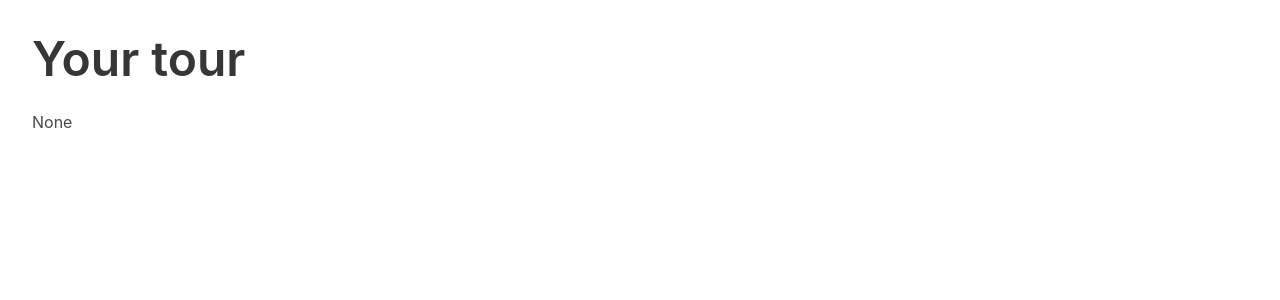
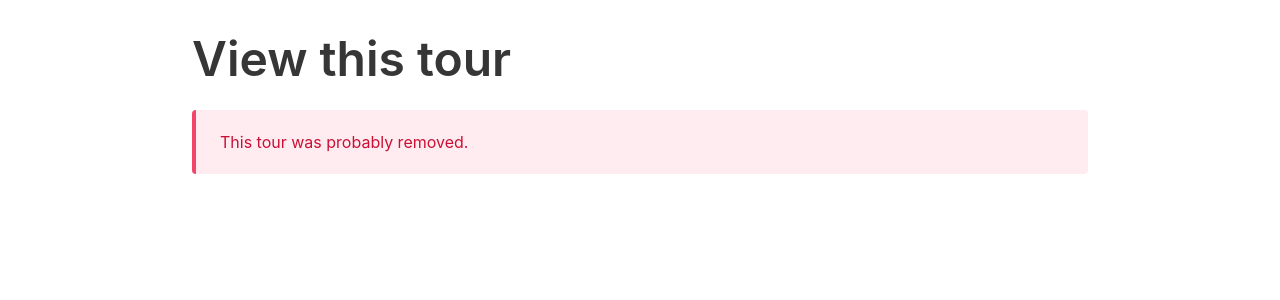
Before and after one commit to womogenes/meta-tour, a Flask app: page /tours/1 in a window 1280 px wide. Shown: the top 300 px of the page. Run offline with Flask 2, Linux system fonts and the light colour scheme; data that the repository does not hold is empty; some libraries are stand-ins or nearby versions.

Commit message:
Move driver code to __main__.py

```diff
--- /dev/null
+++ b/__main__.py
@@ -0,0 +1,12 @@
+import os
+from app import app, socketio
+
+if os.environ.get("HTTPS") == "on":
+    ssl_context = {
+        "certfile": os.path.abspath("static/server.crt"),
+        "keyfile": os.path.abspath("static/server.key")
+    }
+else:
+    ssl_context = dict()
+
+socketio.run(app, debug=True, host="0.0.0.0", log_output=False, **ssl_context)
--- a/app/__init__.py
+++ b/app/__init__.py
@@ -9,7 +9,7 @@
 from uuid import uuid4
 import datetime as dt
 
-from database import get_tour, add_tour
+from .database import get_tour, add_tour
 
 basedir = os.path.abspath(os.path.dirname(__file__))
 load_dotenv(os.path.join(basedir, ".env"))
@@ -80,19 +80,7 @@
     return redirect(f"/tours/{tour_id}", code=302)
 
 
-
-if __name__ == "__main__":
-    logging.getLogger("socketio").setLevel(logging.ERROR)
-    logging.getLogger("engineio").setLevel(logging.ERROR)
-    logging.getLogger("eventlet").setLevel(logging.ERROR)
-    logging.getLogger("eventletwebsocket.handler").setLevel(logging.ERROR)
-
-    if os.environ.get("HTTPS") == "on":
-        ssl_context = {
-            "certfile": os.path.abspath("static/server.crt"),
-            "keyfile": os.path.abspath("static/server.key")
-        }
-    else:
-        ssl_context = dict()
-
-    socketio.run(app, debug=True, host="0.0.0.0", log_output=False, **ssl_context)
+logging.getLogger("socketio").setLevel(logging.ERROR)
+logging.getLogger("engineio").setLevel(logging.ERROR)
+logging.getLogger("eventlet").setLevel(logging.ERROR)
+logging.getLogger("eventletwebsocket.handler").setLevel(logging.ERROR)
--- a/app/templates/index.html
+++ b/app/templates/index.html
@@ -10,7 +10,7 @@
   </head>
 
   <body>
-    <main>
+    <main class="container is-max-desktop">
       <div class="columns is-mobile">
         <div class="column">
           <h1 class="title is-1">Sensor test</h1>
--- a/app/templates/single-tour.html
+++ b/app/templates/single-tour.html
@@ -11,9 +11,18 @@
   </head>
 
   <body>
-    <main>
-      <h1 class="title is-1">Your tour</h1>
+    <main class="container is-max-desktop">
+      <h1 class="title is-1">View this tour</h1>
+
+      {% if user_tour is not none %}
       <span>{{user_tour}}</span>
+      {% else %}
+      <article class="message is-danger container">
+        <div class="message-body">
+          <span>This tour was probably removed.</span>
+        </div>
+      </article>
+      {% endif %}
     </main>
   </body>
 </html>
```
